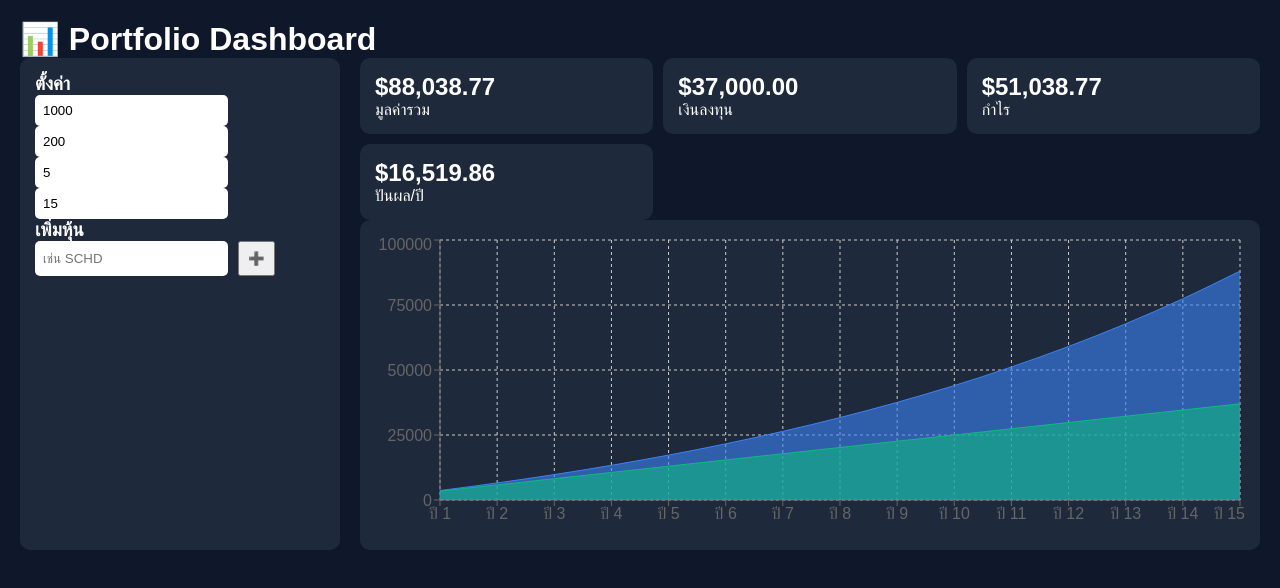
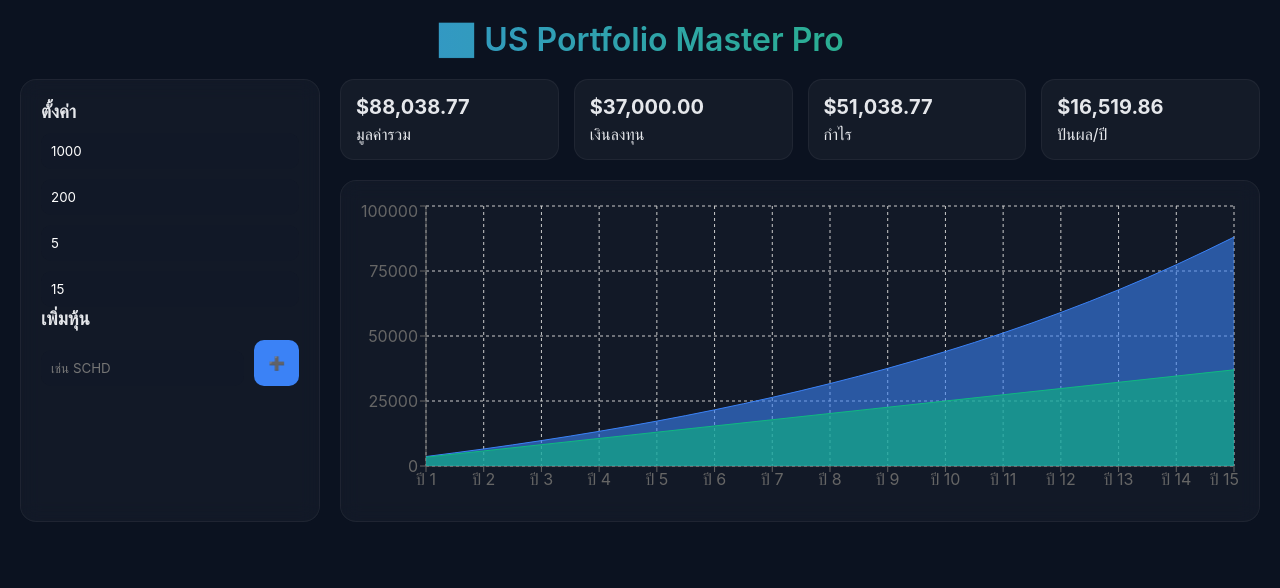
Before and after one commit to navykao/us-portfolio-grow, a React (Create React App) app in the folder client/: page / in a window 1280 px wide. Shown: the top 588 px of the page. Built offline with nearby package versions, Linux system fonts and the light colour scheme.

Commit message:
upgrade UI modern

```diff
--- a/client/src/App.js
+++ b/client/src/App.js
@@ -102,7 +102,7 @@ export default function App() {
   return (
     <div className="app-container">
 
-      <h1>📊 Portfolio Dashboard</h1>
+     <h1>📊 US Portfolio Master Pro</h1>
 
       <div className="main-grid">
 
--- a/client/src/index.css
+++ b/client/src/index.css
@@ -1,78 +1,116 @@
+* {
+  margin: 0;
+  padding: 0;
+  box-sizing: border-box;
+  font-family: 'Inter', sans-serif;
+}
+
 body {
-  margin: 0;
-  font-family: sans-serif;
-  background: #0f172a;
+  background: #0b1220;
+  color: #e5e7eb;
+}
+
+/* ===== Layout ===== */
+.app-container {
+  padding: 20px;
+  max-width: 1400px;
+  margin: auto;
+}
+
+h1 {
+  text-align: center;
+  margin-bottom: 20px;
+  font-weight: 600;
+}
+
+/* ===== Grid ===== */
+.main-grid {
+  display: grid;
+  grid-template-columns: 300px 1fr;
+  gap: 20px;
+}
+
+@media (max-width: 900px) {
+  .main-grid {
+    grid-template-columns: 1fr;
+  }
+}
+
+/* ===== Card ===== */
+.card {
+  background: rgba(255,255,255,0.03);
+  border-radius: 16px;
+  padding: 20px;
+  backdrop-filter: blur(10px);
+  border: 1px solid rgba(255,255,255,0.05);
+}
+
+/* ===== Inputs ===== */
+input {
+  width: 100%;
+  padding: 10px;
+  margin-top: 10px;
+  border-radius: 10px;
+  border: none;
+  background: #111827;
   color: white;
 }
 
-.app-container {
-  padding: 20px;
+button {
+  background: #3b82f6;
+  border: none;
+  padding: 10px 14px;
+  border-radius: 10px;
+  color: white;
+  cursor: pointer;
 }
 
-.header {
-  text-align: center;
+button:hover {
+  opacity: 0.85;
+}
+
+/* ===== Stock ===== */
+.add-stock-flex {
+  display: flex;
+  gap: 10px;
+  margin-top: 10px;
+}
+
+.stock-item {
+  display: flex;
+  gap: 10px;
+  margin-top: 10px;
+  align-items: center;
+}
+
+/* ===== Summary ===== */
+.summary-grid {
+  display: grid;
+  grid-template-columns: repeat(4, 1fr);
+  gap: 15px;
   margin-bottom: 20px;
 }
 
-.main-grid {
-  display: grid;
-  grid-template-columns: 320px 1fr;
-  gap: 20px;
-}
-
-@media(max-width:1000px){
-  .main-grid{
-    grid-template-columns:1fr;
+@media (max-width: 900px) {
+  .summary-grid {
+    grid-template-columns: 1fr 1fr;
   }
 }
 
-.card {
-  background: #1e293b;
+.summary-box {
+  background: rgba(255,255,255,0.04);
   padding: 15px;
-  border-radius: 10px;
+  border-radius: 14px;
+  border: 1px solid rgba(255,255,255,0.05);
 }
 
-.summary-grid {
-  display: grid;
-  grid-template-columns: 1fr 1fr 1fr;
-  gap: 10px;
+.summary-box h2 {
+  font-size: 20px;
+  margin-bottom: 5px;
 }
 
-.summary-box {
-  background:#1e293b;
-  padding:15px;
-  border-radius:10px;
+h1 {
+  background: linear-gradient(90deg, #3b82f6, #22c55e);
+  -webkit-background-clip: text;
+  -webkit-text-fill-color: transparent;
 }
-
-.add-stock-flex {
-  display:flex;
-  gap:10px;
-}
-
-.stock-item {
-  display:flex;
-  gap:10px;
-  margin-top:10px;
-}
-
-input {
-  padding:8px;
-  border-radius:5px;
-  border:none;
-}
-
-button {
-  padding:8px;
-  cursor:pointer;
-}
-
-.loading-overlay{
-  position:fixed;
-  width:100%;
-  height:100%;
-  background:rgba(0,0,0,0.7);
-  display:flex;
-  justify-content:center;
-  align-items:center;
-  z-index:999;
-}
```
